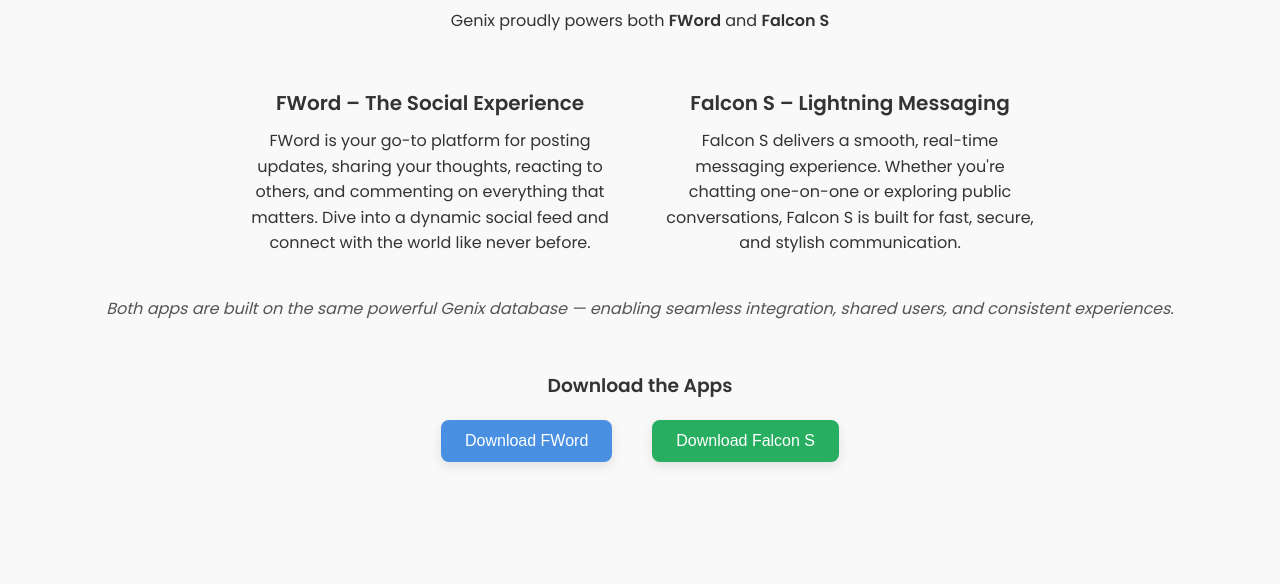
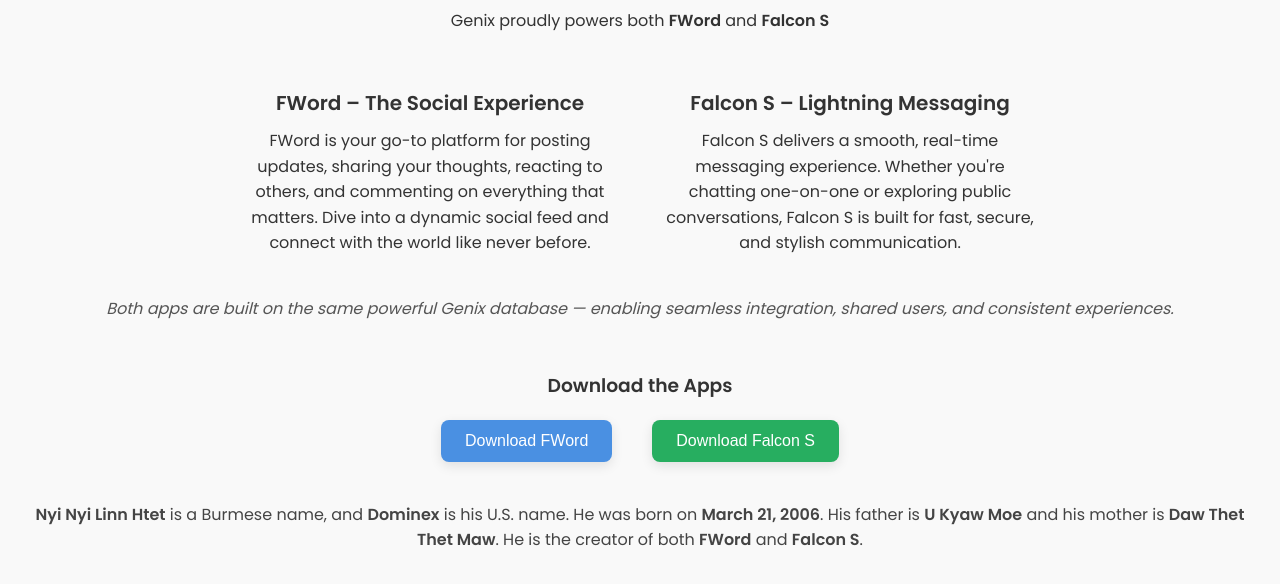
Before and after one commit to nyinyi76854/GenixInc, a plain HTML site: page index.html in a window 1280 px wide. Shown: the part 484-1068 px from the top of the page. Before the commit the page ends 986 px from the top, so only its background shows below. Drawn offline with Linux system fonts and the light colour scheme.

Commit message:
Update index.html

```diff
--- a/index.html
+++ b/index.html
@@ -220,6 +220,14 @@
     </a>
   </div>
 </div>
+<!-- Owner Info -->
+<div style="margin-top: 40px; color: #444; font-size: 16px;">
+  <p>
+    <strong>Nyi Nyi Linn Htet</strong> is a Burmese name, and <strong>Dominex</strong> is his U.S. name.
+    He was born on <strong>March 21, 2006</strong>. His father is <strong>U Kyaw Moe</strong> and his mother is
+    <strong>Daw Thet Thet Maw</strong>. He is the creator of both <strong>FWord</strong> and <strong>Falcon S</strong>.
+  </p>
+</div>
 
 </body>
 </html>
```
